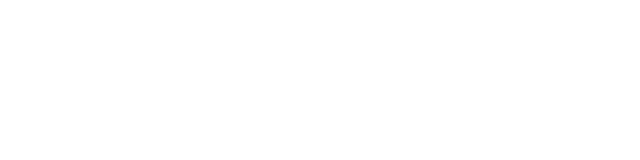
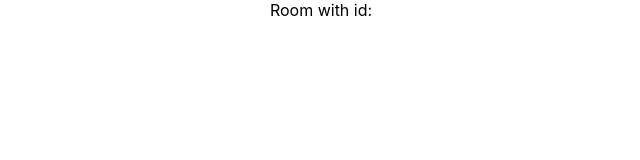
Before and after one commit to nkpe/pastry-go, a React (Create React App) app: page /room in a window 1280 px wide. Before the commit this address had no page. Shown: the top 160 px of the page, without its empty margins (319-959 px from the left). Built offline with nearby package versions, Linux system fonts and the light colour scheme.

Commit message:
Add routing

```diff
--- a/src/App.tsx
+++ b/src/App.tsx
@@ -4,6 +4,7 @@ import './App.css';
 import { Outlet } from 'react-router-dom';
 
 function App() {
+
   return (
     <div className="App">
       <Outlet />
--- a/src/Home.tsx
+++ b/src/Home.tsx
@@ -3,10 +3,19 @@ import React, { useState } from "react";
 import { Link } from "react-router-dom";
 
 
+function generateRoomId() {
+    return 1;
+}
+
+function generateRoomUrl() {
+    return `room?code=${generateRoomId()}`;
+}
+
 function Home(props: any) {
+
     return (
         <div>
-            <Link to={props.roomNumber} onClick={props.generateRoomId} > Generate rooms! :-D </Link>
+            <Link to={generateRoomUrl()}> Generate rooms! :-D </Link>
         </div>
     );
 }
--- a/src/Room.tsx
+++ b/src/Room.tsx
@@ -1,9 +1,12 @@
 import React from "react";
+import { useSearchParams } from "react-router-dom";
 
 function Room() {
+    let [searchParams, setSearchParams] = useSearchParams();
+    console.log(searchParams.toString());
     return (
         <div>
-            Room
+            Room with id: {searchParams.toString()}
         </div>
     )
 }
--- a/src/index.tsx
+++ b/src/index.tsx
@@ -24,7 +24,7 @@ root.render(
       <Routes>
         <Route path="/" element={<App />}>
           <Route index element={<Home />} />
-          <Route path="bread" element={<Room />} />
+          <Route path="room" element={<Room />} />
         </Route>
       </Routes>
     </BrowserRouter>
```
